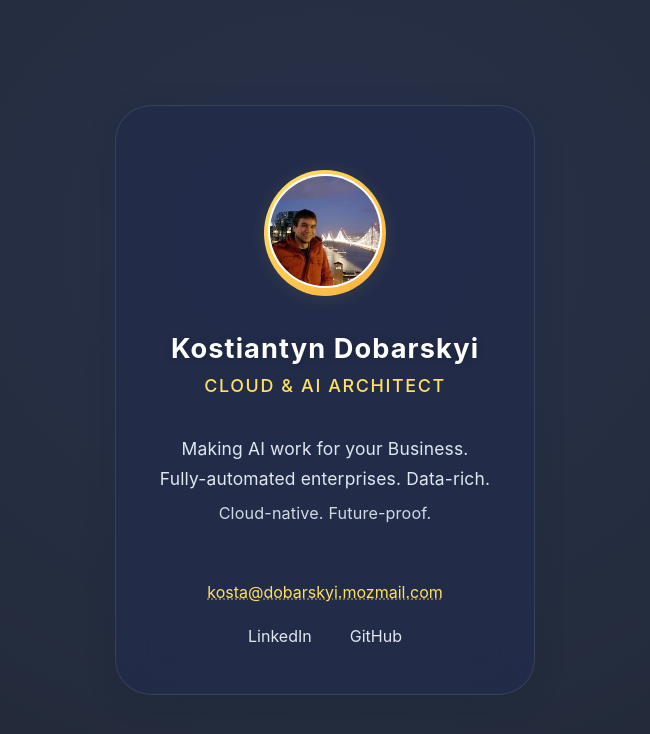
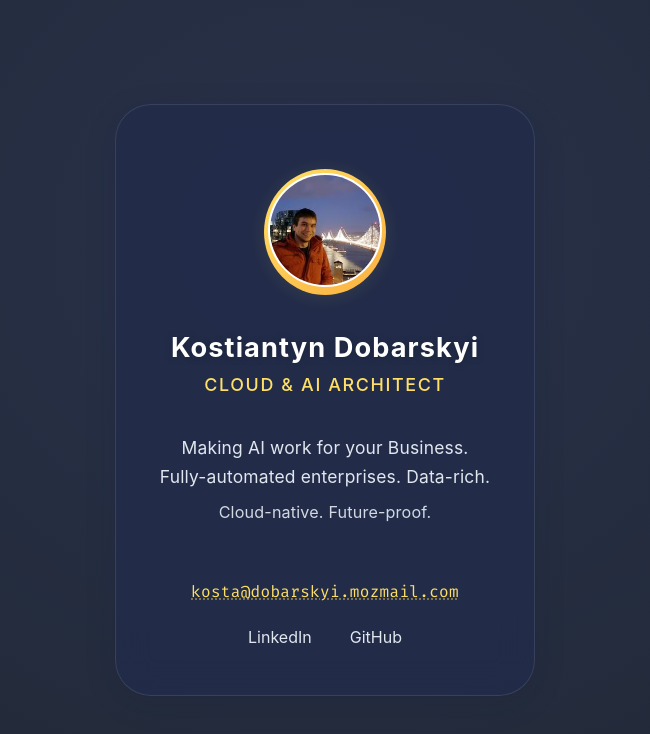
Before and after one commit to KDobarskyi/KDobarskyi, a plain HTML site: page index.html in a window 1280 px wide. Shown: the whole page, without its empty margins (315-965 px from the left). Drawn offline with Linux system fonts and the light colour scheme.

Commit message:
fix link style

```diff
--- a/style.css
+++ b/style.css
@@ -145,25 +145,30 @@ h2 {
     background: none;
     border: none;
     outline: none;
-    transition: color 0.18s, background 0.18s, box-shadow 0.18s;
+    transition: color 0.18s, background 0.18s, box-shadow 0.18s, text-decoration 0.18s;
     text-decoration: underline dotted 1.5px #ffe06666;
+    font-family: 'Fira Mono', 'Menlo', 'Monaco', monospace;
+    font-weight: 500;
+    letter-spacing: 0.02em;
+    border-radius: 8px;
+    padding: 2px 6px;
+    box-shadow: none;
 }
 
 .email-link:hover,
 .email-link:focus {
     color: #232b3b;
-    background: #ffe066;
-    text-decoration: underline;
-    border-radius: 8px;
+    background: #ffe066cc;
+    text-decoration: none;
+    box-shadow: 0 2px 8px #ffe06644;
     outline: none;
 }
 
 .email-link:active {
     color: #232b3b;
     background: #ffe066;
-    text-decoration: underline;
-    border-radius: 8px;
-    box-shadow: 0 0 0 3px #ffe06655;
+    text-decoration: none;
+    box-shadow: 0 1px 6px #ffe06666;
     outline: none;
 }
 
```
